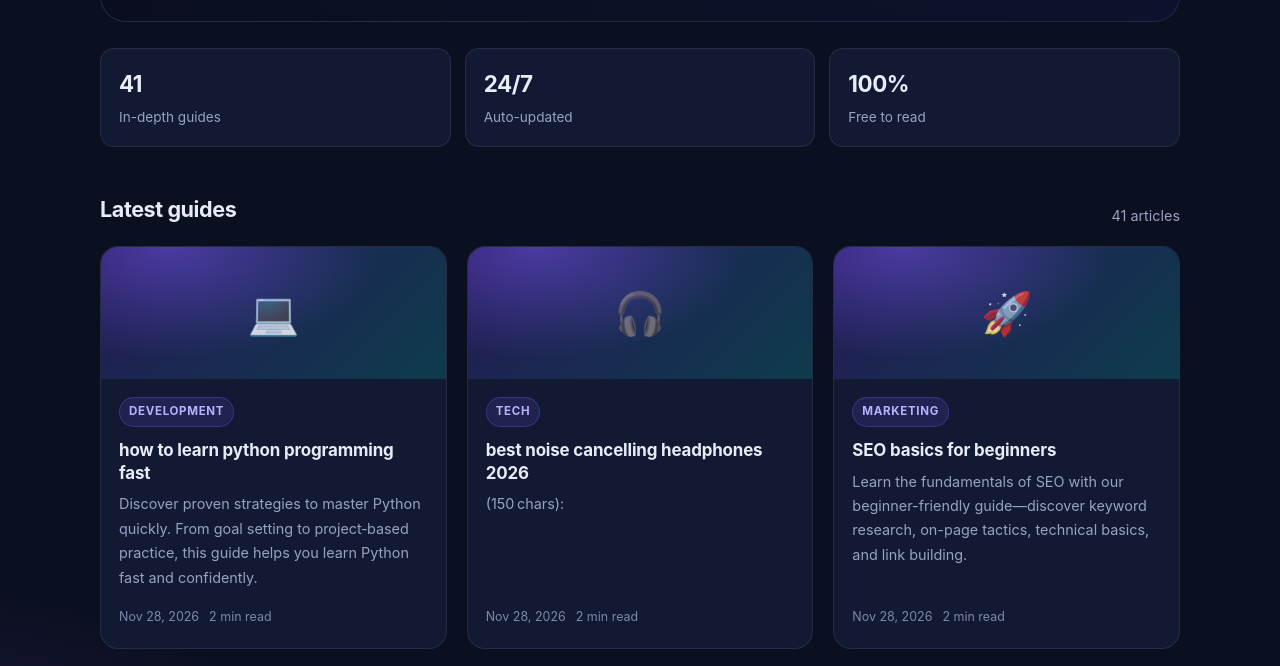
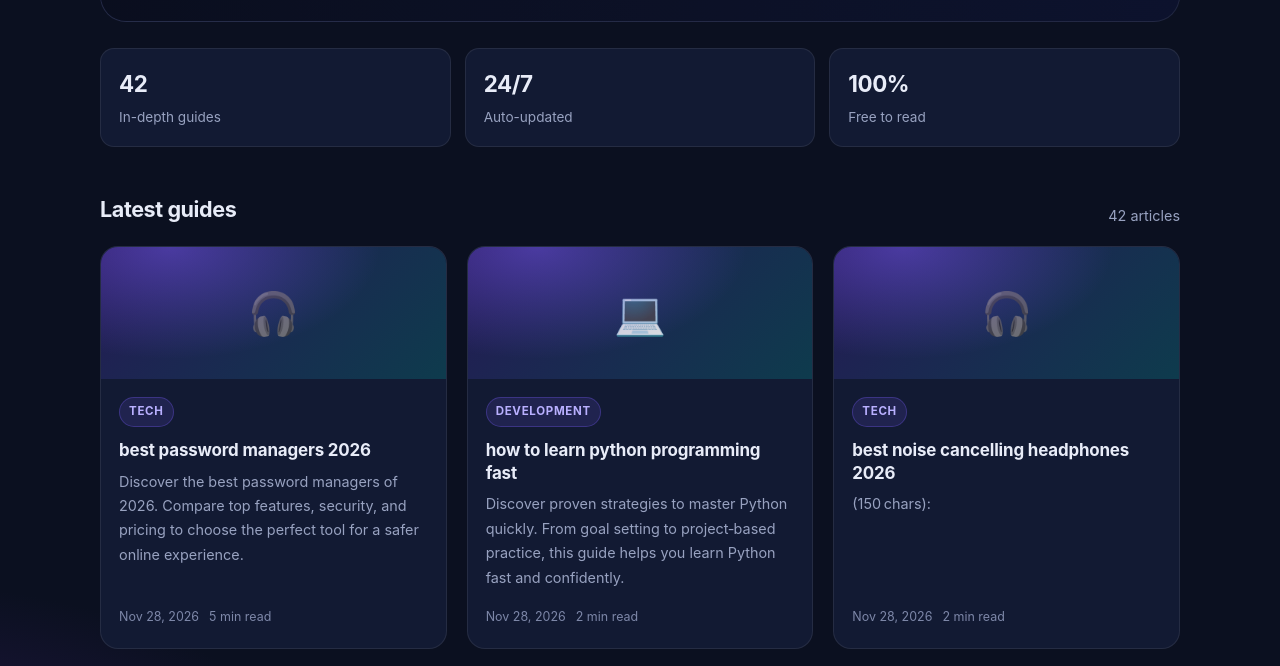
Before and after one commit to phuongtrieufx636-coder/ai-content-hub, a plain HTML site: page index.html in a window 1280 px wide. Shown: the part 527-1193 px from the top of the page. Drawn offline with Linux system fonts and the light colour scheme.

Commit message:
Update index.html

```diff
--- a/index.html
+++ b/index.html
@@ -32,12 +32,17 @@
     </div>
   </section>
   <div class="stats">
-    <div class="stat"><b>41</b><span>In-depth guides</span></div>
+    <div class="stat"><b>42</b><span>In-depth guides</span></div>
     <div class="stat"><b>24/7</b><span>Auto-updated</span></div>
     <div class="stat"><b>100%</b><span>Free to read</span></div>
   </div>
-  <div class="section-head" id="latest"><h2>Latest guides</h2><span>41 articles</span></div>
-  <div class="grid"><a class="card" href="how-to-learn-python-programming-fast.html">
+  <div class="section-head" id="latest"><h2>Latest guides</h2><span>42 articles</span></div>
+  <div class="grid"><a class="card" href="best-password-managers-2026.html">
+  <div class="thumb"><span>🎧</span></div>
+  <div class="body"><span class="badge">Tech</span>
+    <h3>best password managers 2026</h3><p>Discover the best password managers of 2026. Compare top features, security, and pricing to choose the perfect tool for a safer online experience.</p>
+    <div class="meta"><span>Nov 28, 2026</span><span>5 min read</span></div>
+  </div></a><a class="card" href="how-to-learn-python-programming-fast.html">
   <div class="thumb"><span>💻</span></div>
   <div class="body"><span class="badge">Development</span>
     <h3>how to learn python programming fast</h3><p>Discover proven strategies to master Python quickly. From goal setting to project‑based practice, this guide helps you learn Python fast and confidently.</p>
```
